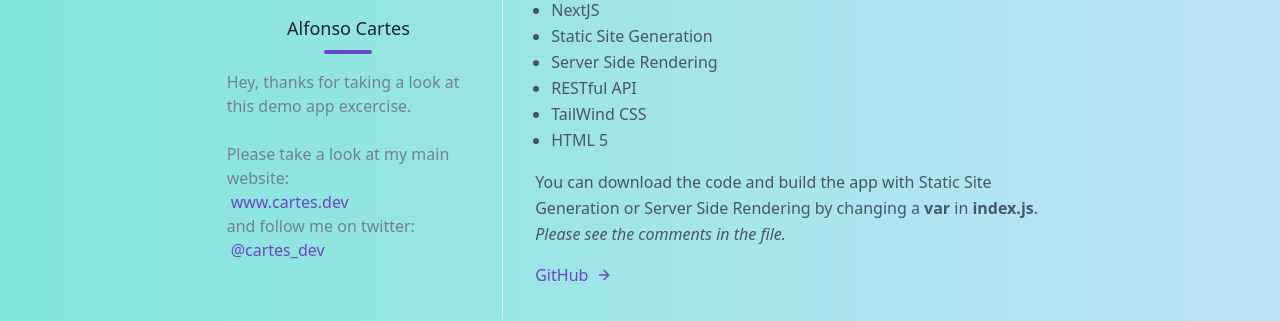
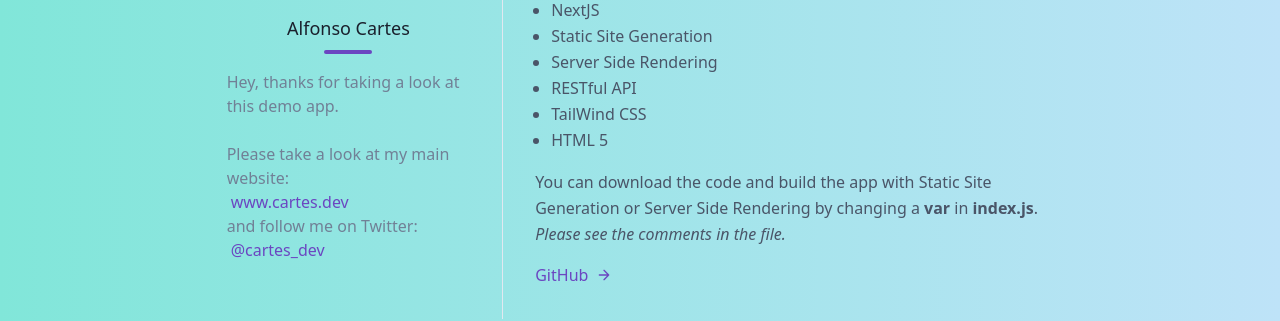
Before and after one commit to alfonsocartes/pokedex-example, a Next.js app: page /about in a window 1280 px wide. Shown: the part 408-729 px from the top of the page. Built offline with nearby package versions, Linux system fonts and the light colour scheme.

Commit message:
Fix spelling

```diff
--- a/pages/about.js
+++ b/pages/about.js
@@ -28,7 +28,7 @@ export default function about() {
                   </h2>
                   <div class="w-12 h-1 bg-purple-700 rounded mt-2 mb-4"></div>
                   <p class="text-left text-gray-600">
-                    Hey, thanks for taking a look at this demo app excercise.
+                    Hey, thanks for taking a look at this demo app.
                   </p>
                   <br />
                   <p class="text-left text-gray-600">
@@ -44,7 +44,7 @@ export default function about() {
                       www.cartes.dev{" "}
                     </a>
                     <br />
-                    and follow me on twitter:
+                    and follow me on Twitter:
                     <br />
                     <a
                       href="https://twitter.com/cartes_dev"
```
